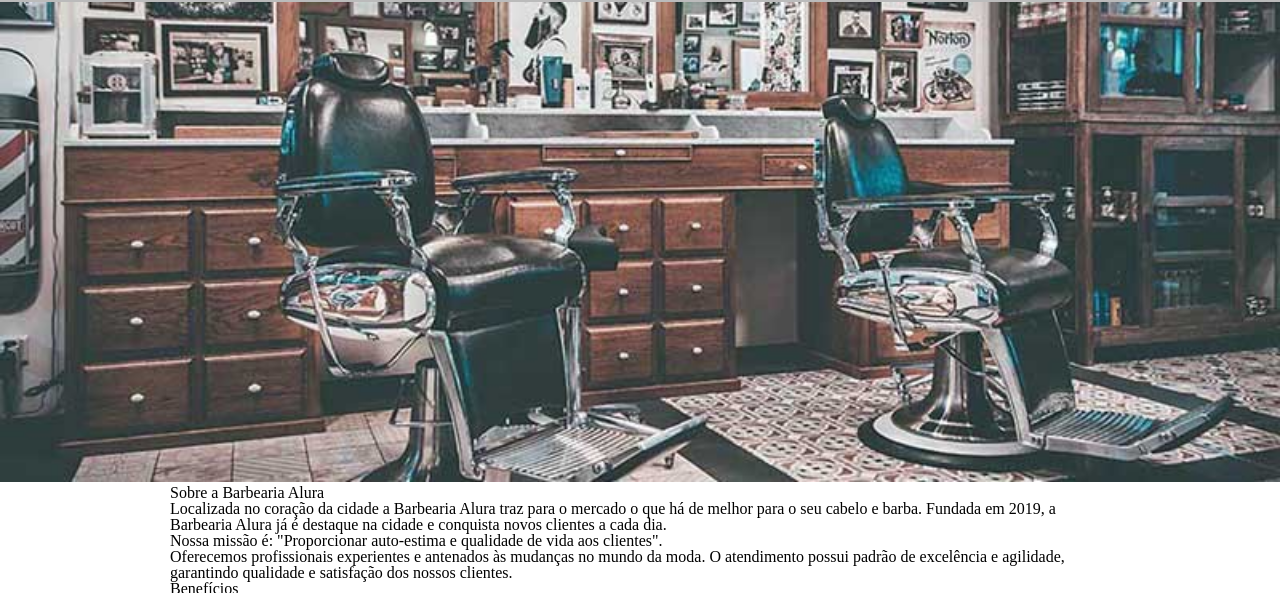
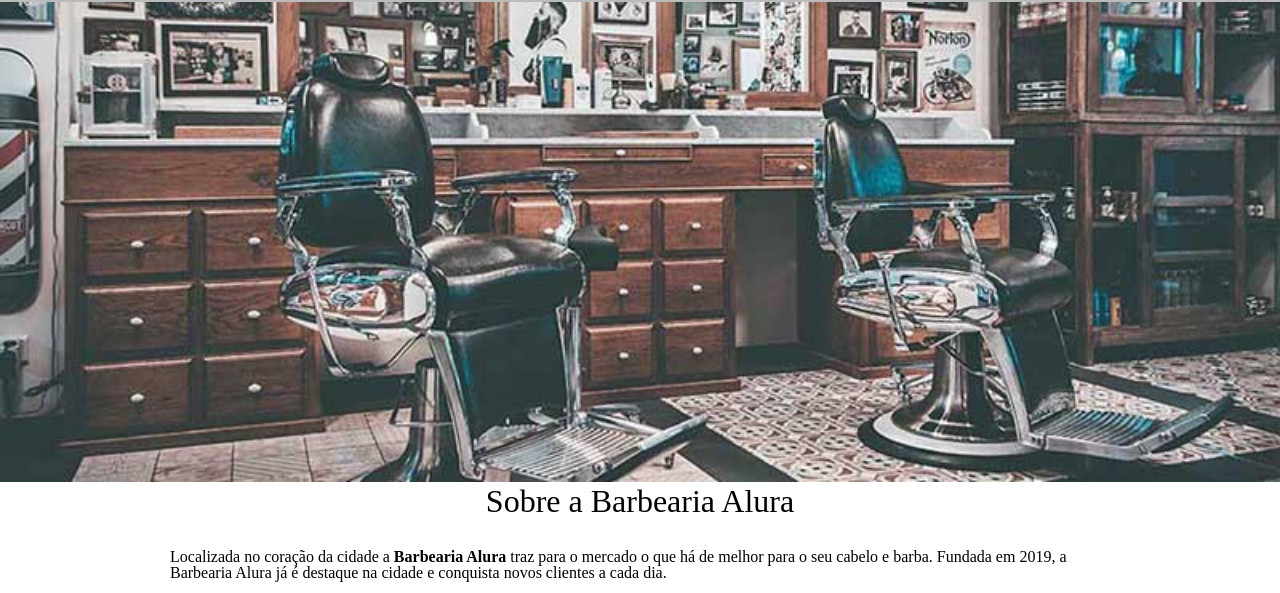
Before and after one commit to jhongmoreira/barbearia-alura, a plain HTML site: page index.html in a window 1280 px wide. Shown: the part 291-884 px from the top of the page. Drawn offline with Linux system fonts and the light colour scheme.

Commit message:
Alterações na seção Sobre da página inicial

```diff
--- a/index.html
+++ b/index.html
@@ -25,7 +25,7 @@
 
 		<main>
 			<section class="principal">
-				<h2 class="titulo-centralizado">Sobre a Barbearia Alura</h2>
+				<h2 class="titulo-principal">Sobre a Barbearia Alura</h2>
 
 				<p>Localizada no coração da cidade a <strong>Barbearia Alura</strong> traz para o mercado o que há de melhor para o seu cabelo e barba. Fundada em 2019, a Barbearia Alura já é destaque na cidade e conquista novos clientes a cada dia.</p>
 
--- a/style.css
+++ b/style.css
@@ -156,5 +156,18 @@ td, th{
 
 .titulo-principal{
 	text-align: center;
-	font-size: ;
+	font-size: 2em;
+	margin: 0 0 1em;
 }
+
+.principal p{
+	margin: 0 0 1em;
+}
+
+.principal strong{
+	font-weight: bold;
+}
+
+.principal em{
+	font-style: italic;
+}
```
